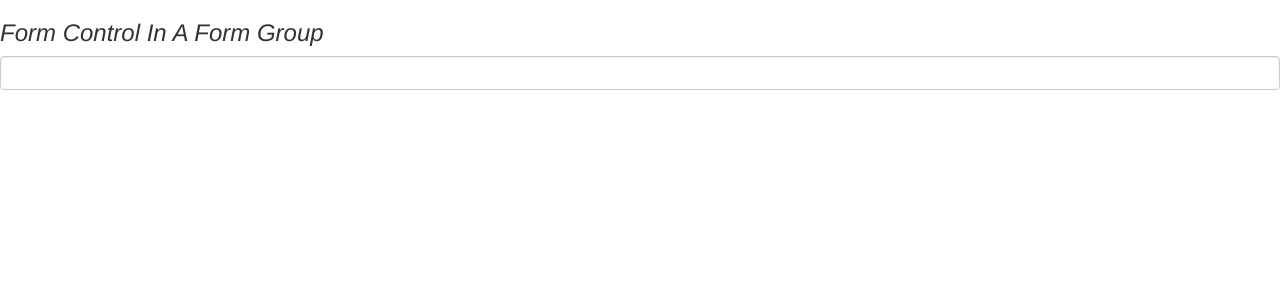
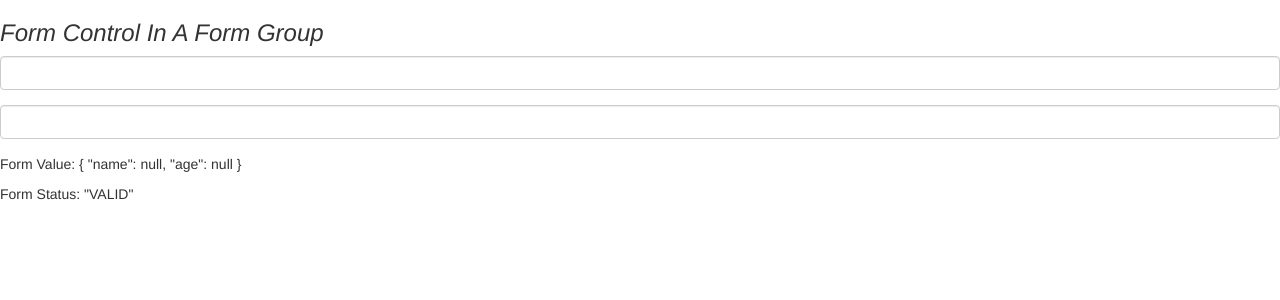
Before and after one commit to Jonalogy/learning_angular, an Angular app in the folder Forms/reactive-forms/: page / in a window 1280 px wide. Shown: the top 300 px of the page. Built offline with nearby package versions, Linux system fonts and the light colour scheme.

Commit message:
Added html statments to view form models

```diff
--- a/Forms/reactive-forms/src/app/hero-detail/hero-detail.component.html
+++ b/Forms/reactive-forms/src/app/hero-detail/hero-detail.component.html
@@ -5,4 +5,11 @@
       <input class="form-control" formControlName="name" />
     </label>
   </div>
+  <div class="form-group">
+    <label class="center-block">
+      <input class="form-control" formControlName="age" />
+    </label>
+  </div>
+  <p>Form Value: {{heroForm.value | json}} </p>
+  <p>Form Status: {{heroForm.status | json}} </p>
 </form>
--- a/Forms/reactive-forms/src/app/hero-detail/hero-detail.component.ts
+++ b/Forms/reactive-forms/src/app/hero-detail/hero-detail.component.ts
@@ -8,6 +8,7 @@ import { FormControl, FormGroup } from '@angular/forms';
 })
 export class HeroDetailComponent {
   heroForm = new FormGroup({
-    name: new FormControl()
+    name: new FormControl(),
+    age: new FormControl()
   });
 }
```
